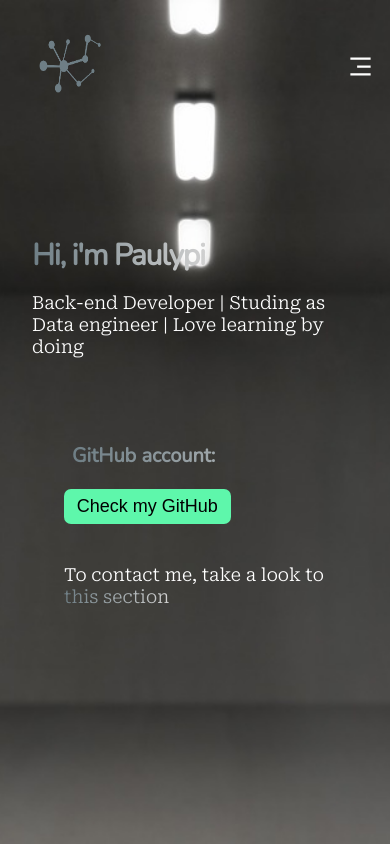
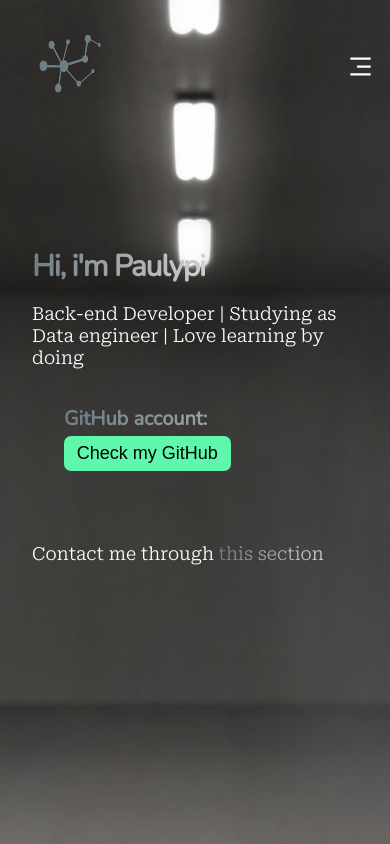
Before and after one commit to paulypi/portfolio-app, a React (Create React App) app: page / in a window 390 px wide. Shown: the top 844 px of the page. Built offline with nearby package versions, Linux system fonts and the light colour scheme; a web font is replaced by a local one.

Commit message:
Fix style and media queries | Add GitHub link | Fix header section

```diff
--- a/src/App.css
+++ b/src/App.css
@@ -31,7 +31,7 @@ a {
 }
 
 .section__padding {
-    padding: 4rem 6rem;
+    padding: 10rem 6rem;
 }
 
 .section__margin {
--- a/src/components/navbar/Navbar.jsx
+++ b/src/components/navbar/Navbar.jsx
@@ -21,7 +21,7 @@ const Navbar = () => {
     <div className='portfolio__navbar'>
       <div className='portfolio__navbar-links'>
         <div className='portfolio__navbar-links_logo'>
-          <img src={logo} alt='logo' />
+          <a href="#home"><img src={logo} alt='logo' /></a>
         </div>
         <div className='portfolio__navbar-links_container'>
           <Menu />
--- a/src/components/navbar/navbar.css
+++ b/src/components/navbar/navbar.css
@@ -24,6 +24,7 @@
 .portfolio__navbar-links_logo img {
     width: 100px;
     height: 100px;
+    cursor: pointer;
 }
 
 .portfolio__navbar-links_container {
@@ -52,7 +53,7 @@
     text-shadow: 4px 4px 8px var(--color-bg), 0 0 4em var(--color-footer), 0 0 0.2em blue;
 }
 .portfolio__navbar-links_container p:hover {
-    font-size: 25px;
+    font-size: 27px;
 }
 
 .portfolio__navbar-sign button,
--- a/src/containers/footer/footer.css
+++ b/src/containers/footer/footer.css
@@ -59,8 +59,12 @@
     line-height: 25px;
     font-weight: bold;
     font-family: var(--font-family-ro);
+    transition-duration: 500ms;
 }
-
+.portfolio__footer-links_form button:hover {
+    background: var(--color-buttons-hover);
+    margin-right: 69.7%;
+}
 .portfolio__footer-connections {
     display: flex;
     width: 30%;
--- a/src/containers/header/Header.jsx
+++ b/src/containers/header/Header.jsx
@@ -5,17 +5,17 @@ const Header = () => {
 
   return (
     <div className='portfolio__header' id='home'>
-      <div className='portfolio__header-content'>
+      <div className='portfolio__header-content section__padding'>
         <h1 className='gradient__text'>Hi, i'm Paulypi</h1>
-        <p> Back-end Developer | Studing as Data engineer | Love learning by doing</p>
+        <p> Back-end Developer | Studying as Data engineer | Love learning by doing</p>
 
         <div className='portfolio__header-content_github'>
             <h2 className='gradient__text'>GitHub account:</h2>
-            <button>Check my GitHub</button>
+            <a href="https://github.com/paulypi"><button>Check my GitHub</button></a>
         </div>
 
         <div className='portfolio__header-content_contact'>
-          <p>To contact me, take a look to <a href="#footer" className='gradient__text'>this section</a></p>
+          <p>Contact me through <a href="#footer" className='gradient__text'>this section</a></p>
         </div>
 
       </div>
--- a/src/containers/header/header.css
+++ b/src/containers/header/header.css
@@ -56,6 +56,11 @@
     outline: none;
     cursor: pointer;
     margin-left: 2rem;
+    transition-duration: 500ms;
+}
+.portfolio__header-content_github button:hover {
+    background: var(--color-buttons-hover);
+    padding: 0.32rem 0.82rem;
 }
 
 .portfolio__header-content_contact {
@@ -70,6 +75,9 @@
     line-height: 30px;
     color: var(--color-text);
 }
+.portfolio__header-content_contact a:hover {
+    font-size: 21px;
+}
 
 /* Media */
 @media screen and (max-width: 1050px) {
@@ -80,6 +88,11 @@
     .portfolio__header-content p {
         font-size: 25px;
         line-height: 35px;
+    }
+    .portfolio__header-content_contact p {
+        font-size: 18px;
+        line-height: 22px;
+        margin-top: 1.5rem;
     }
 }
 
@@ -98,9 +111,6 @@
 }
 
 @media screen and (max-width: 550px) {
-    .portfolio__header-content {
-        margin: 2rem;
-    }
     .portfolio__header-content h1 {
         font-size: 30px;
         line-height: 40px;
@@ -111,10 +121,20 @@
     }
     .portfolio__header-content h2 {
         font-size: 20px;
-        margin: 0 0 1rem 2.5rem;
+        margin: 0 auto;
     }
     .portfolio__header-content_github {
         display: block;
-        margin: 5rem 1rem 2rem 0rem;
+        margin: 2rem 2rem 1rem 2rem;
+    }
+    .portfolio__header-content_github button {
+        margin: 0;
+    }
+    .portfolio__header-content_contact {
+        margin: 2rem 0;
+    }
+    .portfolio__header-content_contact p {
+        font-size: 18px;
+        line-height: 22px;
     }
 }
--- a/src/index.css
+++ b/src/index.css
@@ -15,4 +15,5 @@
     --color-gradient-bg:  background-image: radial-gradient(circle, #2b282e, #27252b, #242228, #202024, #1d1d21);;
 
     --color-buttons: #5ef7ab;
+    --color-buttons-hover: #00b8bd;
 }
```
